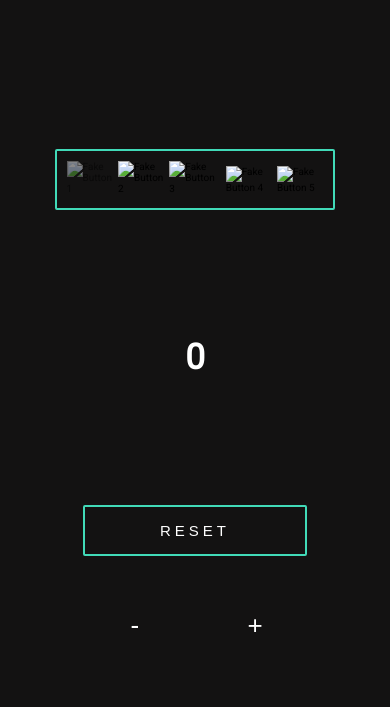
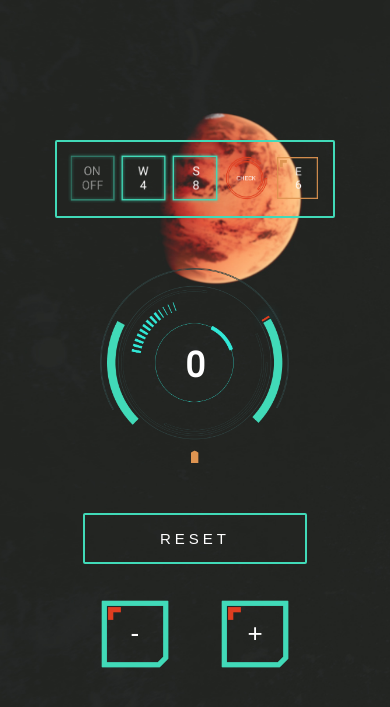
Before and after one commit to MicheleF4/progetto-javascript-1, a plain HTML site: page index.html in a window 390 px wide. Drawn offline with Linux system fonts and the light colour scheme; the site is published under a folder, as on GitHub Pages, so addresses that start at the root find nothing.

Commit message:
aggiunto breakpoint

```diff
--- a/assets/sass/abstracts/_responsive-breakpoints.scss
+++ b/assets/sass/abstracts/_responsive-breakpoints.scss
@@ -1,4 +1,5 @@
 // RESPONSIVE BREAKPOINTS
+$bp-1600px: 100em;
 $bp-1300px: 81.25em;
 $bp-1100px: 68.75em;
 
--- a/assets/sass/pages/_home.scss
+++ b/assets/sass/pages/_home.scss
@@ -6,7 +6,7 @@
   justify-content: center;
   align-items: center;
   background-color: $secondary-color;
-  background-image: url(/assets/img/bg_container.jpg);
+  background-image: url(../../assets/img/bg_container.jpg);
   background-size: cover;
   background-repeat: no-repeat;
 
@@ -134,7 +134,7 @@
     height: 30vw;
     max-width: 400px;
     margin: 50px 0;
-    background-image: url(/assets/img/bg_display.png);
+    background-image: url(../../assets/img/bg_display.png);
     background-size: contain;
     background-position: center;
     background-repeat: no-repeat;
@@ -142,6 +142,11 @@
     display: flex;
     justify-content: center;
     align-items: center;
+
+    @media only screen and (max-width: $bp-1600px) {
+      width: 25vw;
+      height: 25vw;
+    }
 
     @media only screen and (max-width: $bp-600px) {
       width: 50vw;
@@ -199,7 +204,7 @@
     color: $white-color;
     border: none;
     font-size: 3.6rem;
-    background-image: url(/assets/img/bg_button.png);
+    background-image: url(../../assets/img/bg_button.png);
     background-size: contain;
     background-color: transparent;
     background-repeat: no-repeat;
--- a/index.html
+++ b/index.html
@@ -53,7 +53,7 @@
             <figure class="box__img-container">
               <img
                 width="80"
-                src="/assets/img/bg_fbutton1.png"
+                src="assets/img/bg_fbutton1.png"
                 alt="Fake Button 1"
                 class="box__fbutton-img box__fbutton-img--1"
               />
@@ -61,7 +61,7 @@
             <figure class="box__img-container">
               <img
                 width="80"
-                src="/assets/img/bg_fbutton2.png"
+                src="assets/img/bg_fbutton2.png"
                 alt="Fake Button 2"
                 class="box__fbutton-img box__fbutton-img--2"
               />
@@ -69,7 +69,7 @@
             <figure class="box__img-container">
               <img
                 width="80"
-                src="/assets/img/bg_fbutton3.png"
+                src="assets/img/bg_fbutton3.png"
                 alt="Fake Button 3"
                 class="box__fbutton-img box__fbutton-img--3"
               />
@@ -77,7 +77,7 @@
             <figure class="box__img-container">
               <img
                 width="80"
-                src="/assets/img/bg_fbutton4.png"
+                src="assets/img/bg_fbutton4.png"
                 alt="Fake Button 4"
                 class="box__fbutton-img box__fbutton-img--4"
               />
@@ -85,7 +85,7 @@
             <figure class="box__img-container">
               <img
                 width="80"
-                src="/assets/img/bg_fbutton5.png"
+                src="assets/img/bg_fbutton5.png"
                 alt="Fake Button 5"
                 class="box__fbutton-img box__fbutton-img--5"
               />
@@ -115,6 +115,6 @@
         </div>
       </div>
     </div>
-    <script src="/assets/js/script.js"></script>
+    <script src="assets/js/script.js"></script>
   </body>
 </html>
```
Also changed, not shown: assets/package.json (+8 -2 lines), README.md, assets/css/style.comp.css (added), assets/css/style.css, assets/css/style.prefix.css (added), 1 other file.
